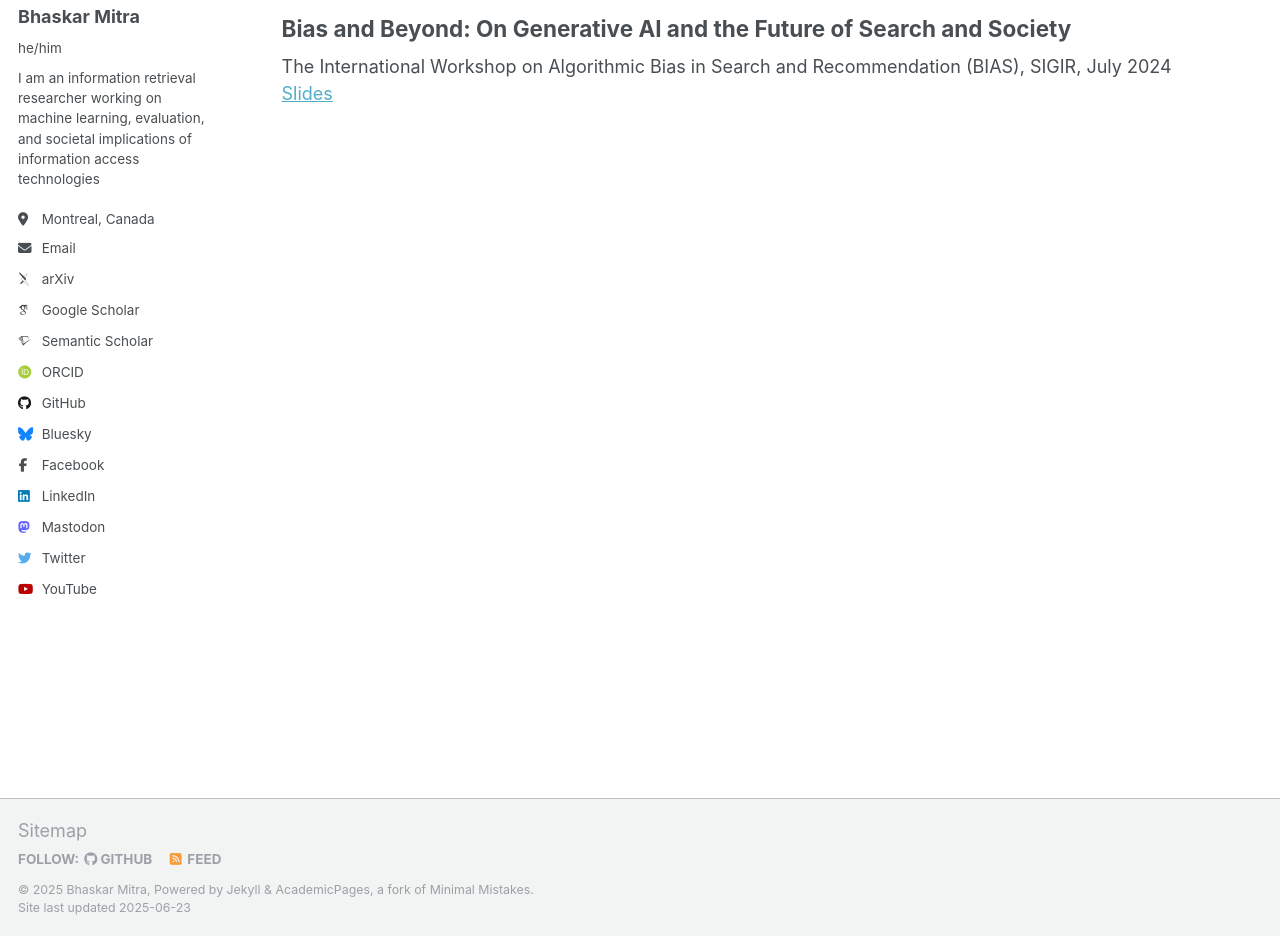
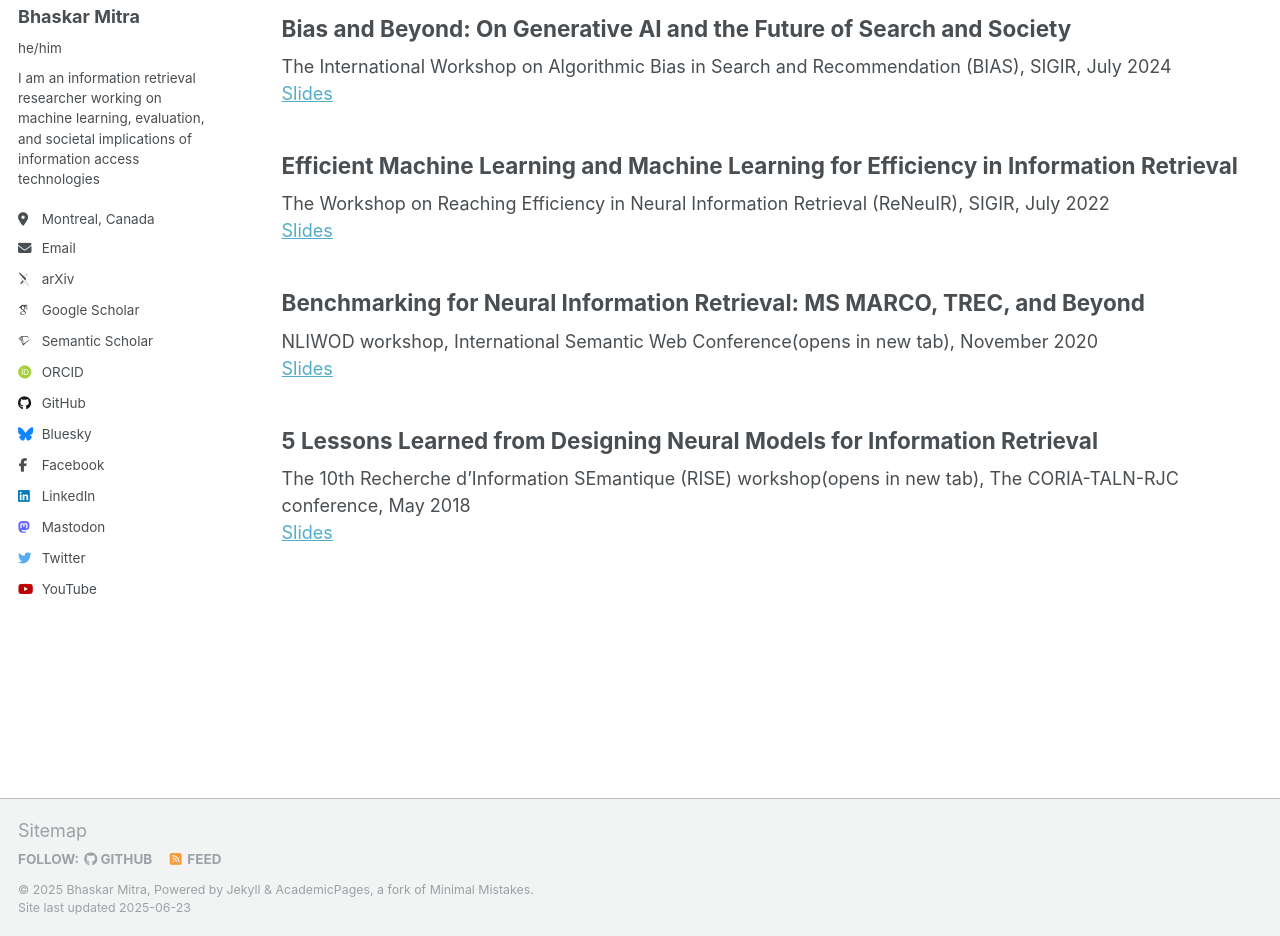
Before and after one commit to bhaskar-mitra/bhaskar-mitra.github.io, a Jekyll site: the page built from _pages/talks.html, in a window 1280 px wide and 1214 px high, cut to the strip 278-1214 px from the top of the window. Built offline with Jekyll 4.4.1, drawn with Linux system fonts in a browser that asks for light colours; some web fonts are replaced.

Commit message:
Update talks.html

```diff
--- a/_pages/talks.html
+++ b/_pages/talks.html
@@ -16,4 +16,25 @@ author_profile: true
     July 2024<br/>
     <a href="https://www.slideshare.net/slideshow/bias-and-beyond-on-generative-ai-and-the-future-of-search-and-society/270176334">Slides</a>
   </article>
+  <article class="archive__item" itemscope itemtype="http://schema.org/CreativeWork">
+    <h2>Efficient Machine Learning and Machine Learning for Efficiency in Information Retrieval</h2>
+    <a href="https://reneuir.org/2022/" style="text-decoration:none;color:inherit">The Workshop on Reaching Efficiency in Neural Information Retrieval (ReNeuIR)</a>,
+    <a href="https://sigir.org/sigir2022/" style="text-decoration:none;color:inherit">SIGIR</a>,
+    July 2022<br/>
+    <a href="https://www.slideshare.net/BhaskarMitra3/efficient-machine-learning-and-machine-learning-for-efficiency-in-information-retrieval-keynote-sigir-2022-reneuir-workshop">Slides</a>
+  </article>
+  <article class="archive__item" itemscope itemtype="http://schema.org/CreativeWork">
+    <h2>Benchmarking for Neural Information Retrieval: MS MARCO, TREC, and Beyond</h2>
+    <a href="https://www.nliwod.org/past-workshops/2020/home.html" style="text-decoration:none;color:inherit">NLIWOD workshop</a>,
+    <a href="https://iswc2020.semanticweb.org/" style="text-decoration:none;color:inherit">International Semantic Web Conference(opens in new tab)</a>,
+    November 2020<br/>
+    <a href="https://www.slideshare.net/BhaskarMitra3/benchmarking-for-neural-information-retrieval-ms-marco-trec-and-beyond">Slides</a>
+  </article>
+  <article class="archive__item" itemscope itemtype="http://schema.org/CreativeWork">
+    <h2>5 Lessons Learned from Designing Neural Models for Information Retrieval</h2>
+    <a href="https://sites.google.com/site/frenchsemanticir/home/rise-2018" style="text-decoration:none;color:inherit">The 10th Recherche d’Information SEmantique (RISE) workshop(opens in new tab)</a>,
+    <a href="https://project.inria.fr/coriataln2018/fr/" style="text-decoration:none;color:inherit">The CORIA-TALN-RJC conference</a>,
+    May 2018<br/>
+    <a href="http://bit.ly/rise2018keynote">Slides</a>
+  </article>
 </div>
```
